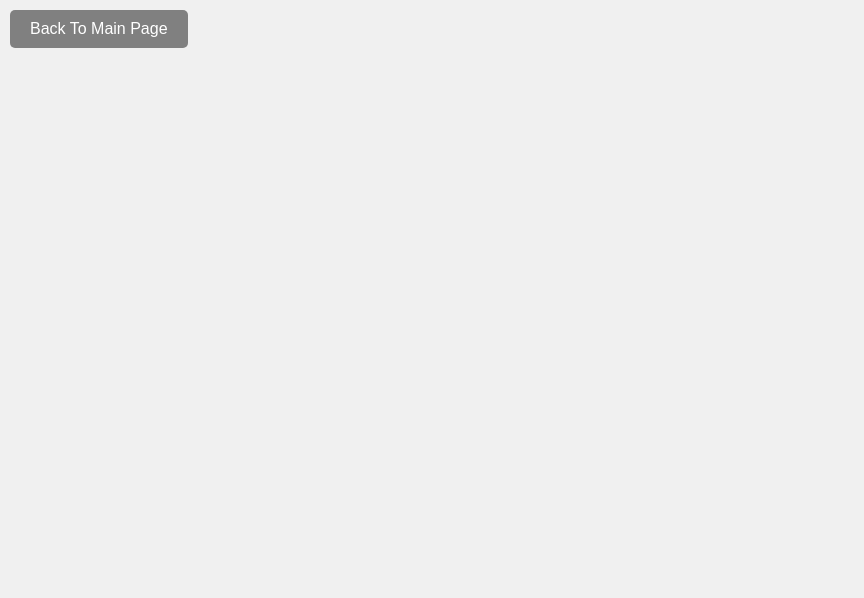
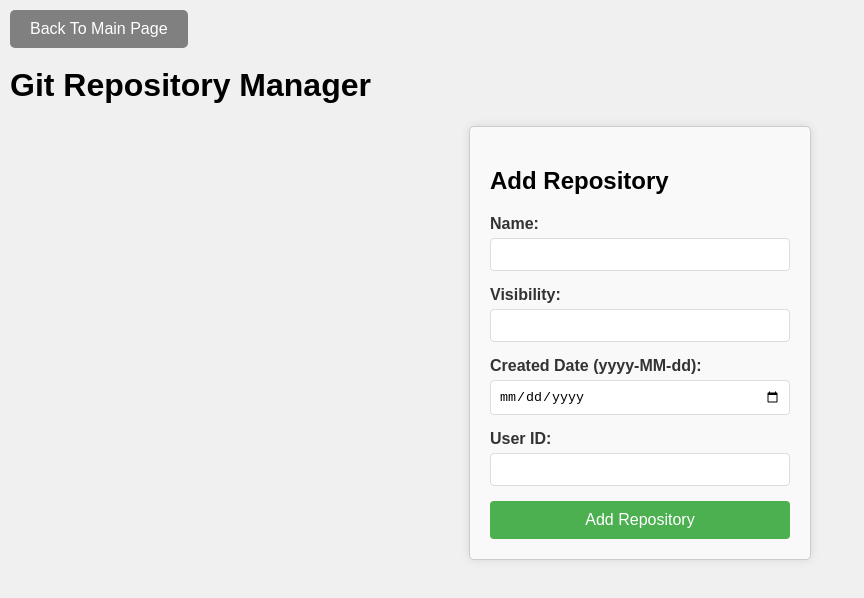
Before and after one commit to zarailaszlo/S1EORI_HFT_2022232, a plain HTML site: page S1EORI_HFT_2022232.JSClient/wwwroot/gitrepository.html in a window 1280 px wide. Shown: the whole page, without its empty margins (0-864 px from the left). Drawn offline with Linux system fonts and the light colour scheme.

Commit message:
GitRepository web ui designe

```diff
--- a/S1EORI_HFT_2022232.JSClient/wwwroot/gitrepository.html
+++ b/S1EORI_HFT_2022232.JSClient/wwwroot/gitrepository.html
@@ -4,10 +4,24 @@
     <meta charset="utf-8" />
     <title>Git Repository UI</title>
     <link rel="stylesheet" href="gitrepositoryStyle.css" />
-
 </head>
 <body>
     <button onclick="backtomain()" class="back-to-main-button">Back To Main Page</button>
+    <br /><br />
+    <h1>Git Repository Manager</h1>
+    <div id="formdiv">
+        <h2>Add Repository</h2>
+        <label>Name: </label>
+        <input type="text" id="Name" />
+        <label>Visibility: </label>
+        <input type="text" id="Visibility" />
+        <label>Created Date (yyyy-MM-dd): </label>
+        <input type="date" id="CreatedDate" />
+        <label>User ID: </label>
+        <input type="number" id="UserId" />
+        <button type="button" onclick="createRepository()">Add Repository</button>
+    </div>
+    <script src="https://cdnjs.cloudflare.com/ajax/libs/microsoft-signalr/6.0.1/signalr.js"></script>
     <script src="gitrepositoryScript.js"></script>
 </body>
 </html>
--- a/S1EORI_HFT_2022232.JSClient/wwwroot/gitrepositoryStyle.css
+++ b/S1EORI_HFT_2022232.JSClient/wwwroot/gitrepositoryStyle.css
@@ -1,10 +1,3 @@
-body {
-    font-family: Arial, sans-serif;
-    margin: 0;
-    padding: 10px;
-    background-color: #f0f0f0;
-}
-
 .back-to-main-button {
     padding: 10px 20px;
     background-color: #808080;
@@ -26,3 +19,70 @@ body {
     .back-to-main-button:focus {
         outline: none;
     }
+body {
+    font-family: Arial, sans-serif;
+    margin: 0;
+    padding: 10px;
+    background-color: #f0f0f0;
+}
+
+table {
+    width: 100%;
+    border-collapse: collapse;
+}
+
+table, th, td {
+    border: 1px solid black;
+}
+
+th, td {
+    padding: 8px;
+    text-align: left;
+}
+
+th {
+    background-color: #f2f2f2;
+}
+
+#formdiv {
+    width: 300px;
+    margin: 0 auto;
+    padding: 20px;
+    border: 1px solid #ccc;
+    border-radius: 5px;
+    background-color: #f9f9f9;
+    box-shadow: 0 0 10px rgba(0, 0, 0, 0.1);
+}
+
+    #formdiv label {
+        display: block;
+        margin-bottom: 5px;
+        font-weight: bold;
+        color: #333;
+    }
+
+    #formdiv input[type="text"],
+    #formdiv input[type="date"],
+    #formdiv input[type="number"] {
+        width: 100%;
+        padding: 8px;
+        margin-bottom: 15px;
+        border: 1px solid #ddd;
+        border-radius: 4px;
+        box-sizing: border-box;
+    }
+
+    #formdiv button {
+        width: 100%;
+        padding: 10px;
+        background-color: #4CAF50;
+        border: none;
+        border-radius: 4px;
+        color: white;
+        font-size: 16px;
+        cursor: pointer;
+    }
+
+        #formdiv button:hover {
+            background-color: darkgreen;
+        }
--- a/S1EORI_HFT_2022232.JSClient/wwwroot/userStyle.css
+++ b/S1EORI_HFT_2022232.JSClient/wwwroot/userStyle.css
@@ -62,6 +62,7 @@ th {
         color: #333;
     }
     #formdiv input[type="password"],
+    #formdiv input[type="number"],
     #formdiv input[type="text"] {
         width: 100%;
         padding: 8px;
@@ -105,7 +106,7 @@ th {
         cursor: pointer;
     }
         #formdiv button:hover {
-            background-color: #4cae4c;
+            background-color: darkblue;
         }
 .password-container {
     display: flex;
@@ -136,6 +137,7 @@ table button {
     }
 
     #updateFormDiv input[type="text"],
+    #updateFormDiv input[type="number"],
     #updateFormDiv input[type="password"] {
         width: 100%;
         padding: 8px;
@@ -157,5 +159,5 @@ table button {
     }
 
         #updateFormDiv button:hover {
-            background-color: #4cae4c;
+            background-color: darkblue;
         }
```
Also changed, not shown: S1EORI_HFT_2022232.JSClient/wwwroot/user.html (+4 -4 lines).
